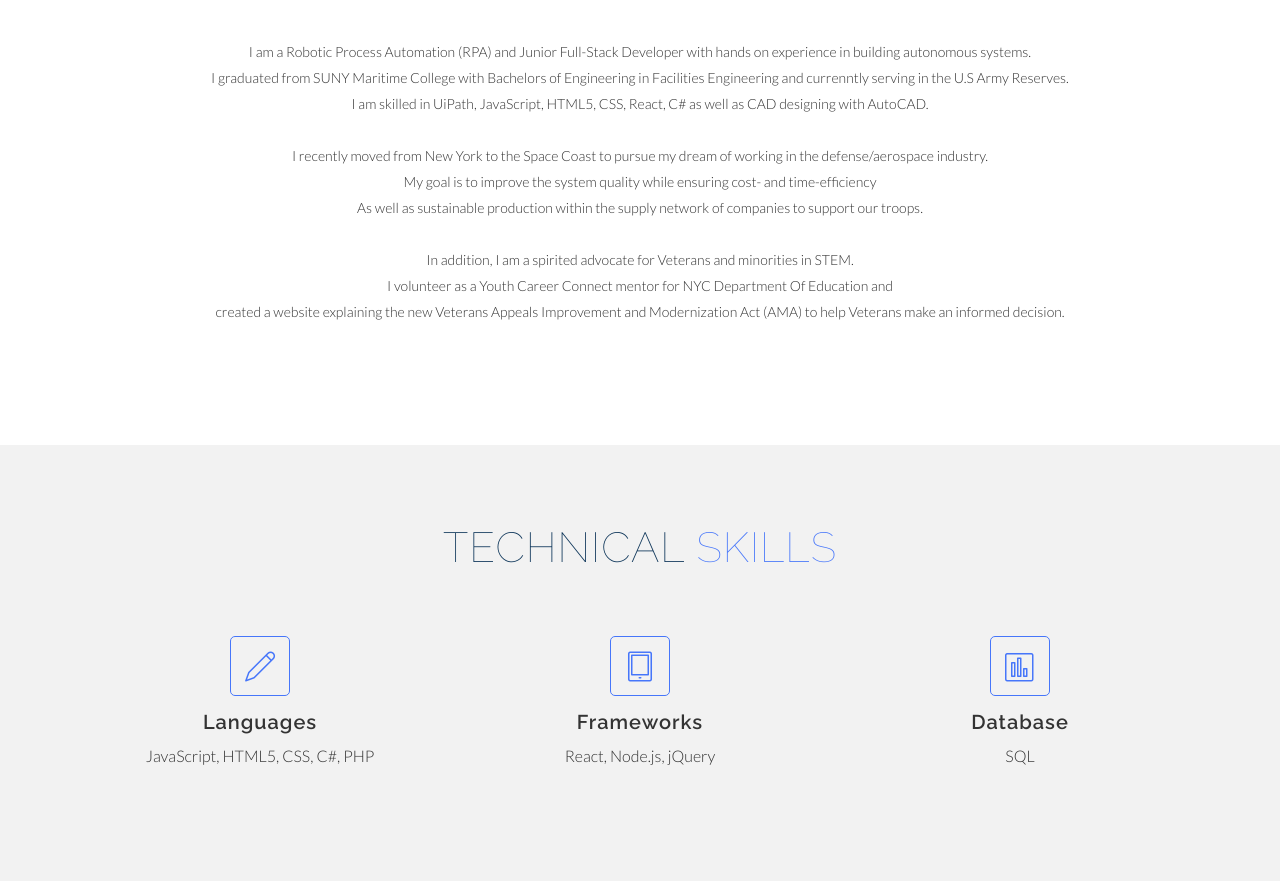
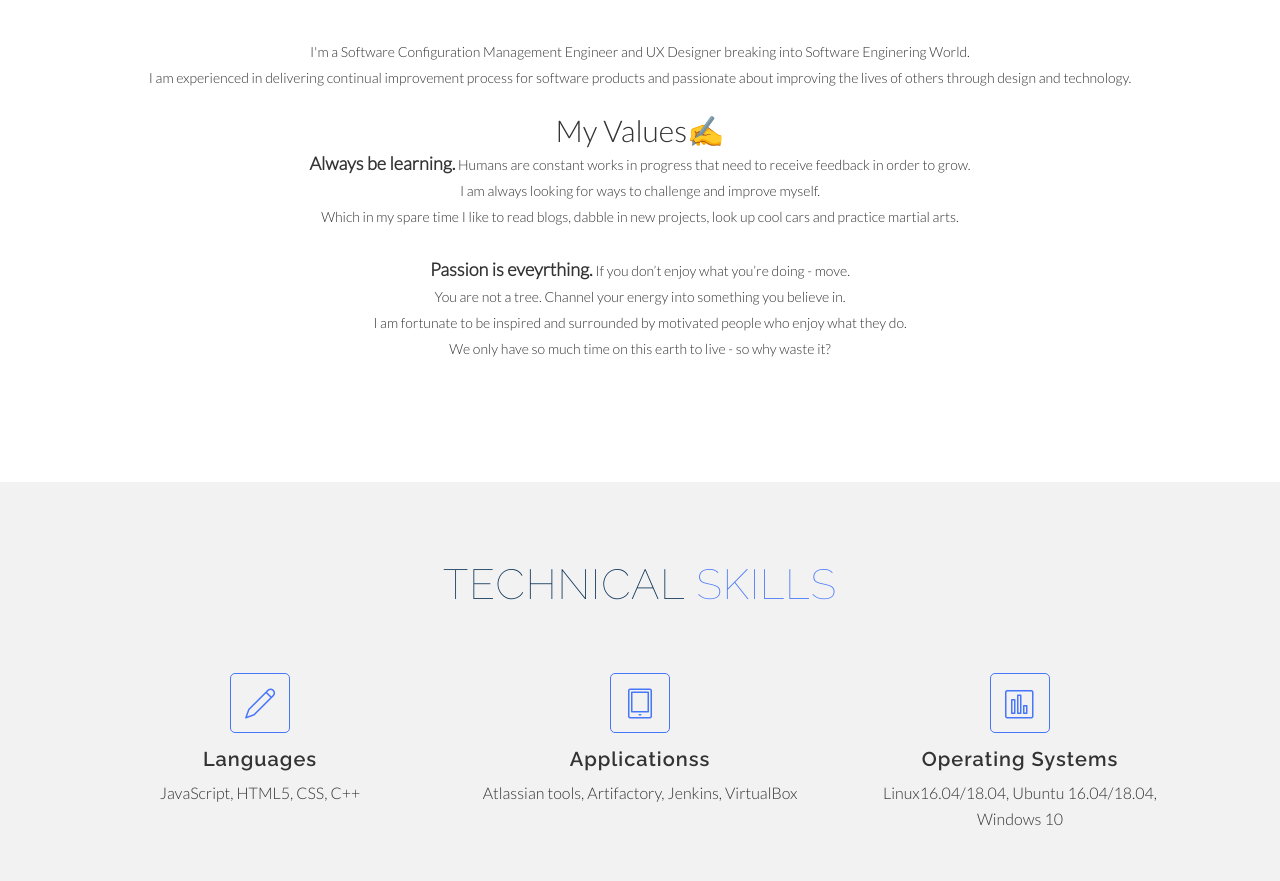
Before and after one commit to tinabitna/tinabitna.github.io, a plain HTML site: page index.html in a window 1280 px wide. Shown: the part 939-1820 px from the top of the page. Drawn offline with Linux system fonts and the light colour scheme.

Commit message:
Add files via upload

```diff
--- a/index.html
+++ b/index.html
@@ -68,7 +68,7 @@
             <div class="col-md-10">
               <div class="contents text-center">
                 <h1 id='intro' class="wow fadeInDown" data-wow-duration="2000ms" data-wow-delay="0.5s">Hello, I'm Tina Kang</h1>
-                <p class="lead  wow fadeIn" data-wow-duration="1000ms" data-wow-delay="400ms">Robotic Process Automation Developer &#9474; Junior Full-Stack Developer&#9474; Facilities Engineer</p>
+                <p class="lead  wow fadeIn" data-wow-duration="1000ms" data-wow-delay="400ms">Software Configuration Managenet Engineer &#9474; UX Designer &#9474; Software Engineer</p>
               </div>
             </div>
           </div>
@@ -83,24 +83,22 @@
           <h2 class="section-title wow fadeIn" data-wow-duration="1000ms" data-wow-delay="0.3s">About <span>Me</span></h2>
             <br>
           <p style="text-align:center;"><img src="img/intro.jpg" alt="About Me" height="400" width="600"></p>
-          <p class="section-subtitle wow fadeIn" data-wow-duration="1000ms" data-wow-delay="0.3s"> <br>
-          I am a Robotic Process Automation (RPA) and Junior Full-Stack Developer with hands on experience in building autonomous systems.<br>
-          I graduated from SUNY Maritime College with Bachelors of Engineering in Facilities Engineering and currenntly serving in the U.S Army Reserves.
-          <br> I am skilled in UiPath, JavaScript, HTML5, CSS, React, C# as well as CAD designing with AutoCAD.
+          <p class="section-subtitle wow fadeIn" data-wow-duration="1000ms" data-wow-delay="0.3s">
+          <br>I'm a Software Configuration Management Engineer and UX Designer breaking into Software Enginering World.
+          <br>I am experienced in delivering continual improvement process for software products and passionate about improving the lives of others through design and technology.
           <br>
           <br>
-          I recently moved from New York to the Space Coast to pursue my dream of working in the defense/aerospace industry.
+          <span style='font-size:30px;'>My Values✍</span>
           <br>
-          My goal is to improve the system quality while ensuring cost- and time-efficiency
-          <br>As well as sustainable production within the supply network of companies to support our troops.
+          <span style='font-size:18px;'><b>Always be learning.</b></span> Humans are constant works in progress that need to receive feedback in order to grow. <br>
+          I am always looking for ways to challenge and improve myself.
+          <br>Which in my spare time I like to read blogs, dabble in new projects, look up cool cars and practice martial arts. <br>
           <br>
-          <br>
-          In addition, I am a spirited advocate for Veterans and minorities in STEM. <br>
-          I volunteer as a Youth Career Connect mentor for NYC Department Of Education and <br>
-          created a website explaining the new Veterans Appeals Improvement and Modernization Act (AMA) to help Veterans make an informed decision.
-          <br>
-
-        </section>
+          <span style='font-size:18px;'><b>Passion is eveyrthing.</b></span> If you don’t enjoy what you’re doing - move.
+          <br>You are not a tree. Channel your energy into something you believe in.
+          <br>I am fortunate to be inspired and surrounded by motivated people who enjoy what they do.
+          <br>We only have so much time on this earth to live - so why waste it?
+    </section>
     <!-- Features Section End -->
 
     <!-- Services Section Start -->
@@ -116,7 +114,7 @@
                 <i class="lnr lnr-pencil"></i>
               </div>
               <h4> Languages</h4>
-              <p><b>JavaScript, HTML5, CSS, C#, PHP</b></p>
+              <p><b>JavaScript, HTML5, CSS, C++</b></p>
             </div>
           </div>
           <div class="col-md-4 col-sm-6">
@@ -124,8 +122,8 @@
               <div class="icon">
                 <i class="lnr lnr-tablet"></i>
               </div>
-              <h4>Frameworks</h4>
-              <p>React, Node.js, jQuery</p>
+              <h4>Applicationss</h4>
+              <p>Atlassian tools, Artifactory, Jenkins, VirtualBox</p>
             </div>
           </div>
           <div class="col-md-4 col-sm-6">
@@ -133,8 +131,8 @@
               <div class="icon">
                 <i class="lnr lnr-chart-bars"></i>
               </div>
-              <h4>Database</h4>
-              <p>SQL</p>
+              <h4>Operating Systems</h4>
+              <p>Linux16.04/18.04, Ubuntu 16.04/18.04, Windows 10</p>
             </div>
           </div>
           </div>
@@ -476,7 +474,7 @@
     </section>
     <!-- Contact Section End -->
     <footer>
-        &copy; 2019 Tina Kang
+        &copy; 2021 Tina Kang
     </footer>
 
 
```
